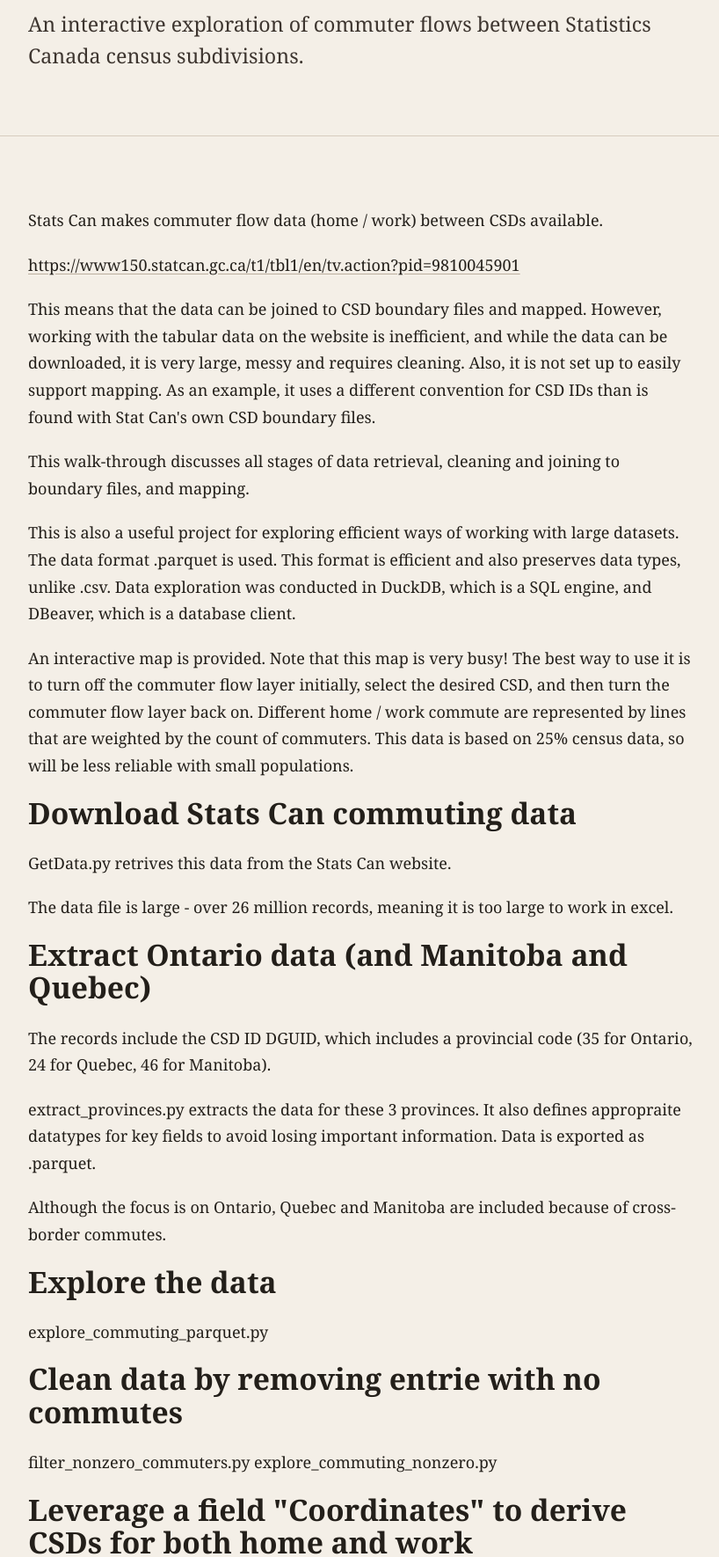
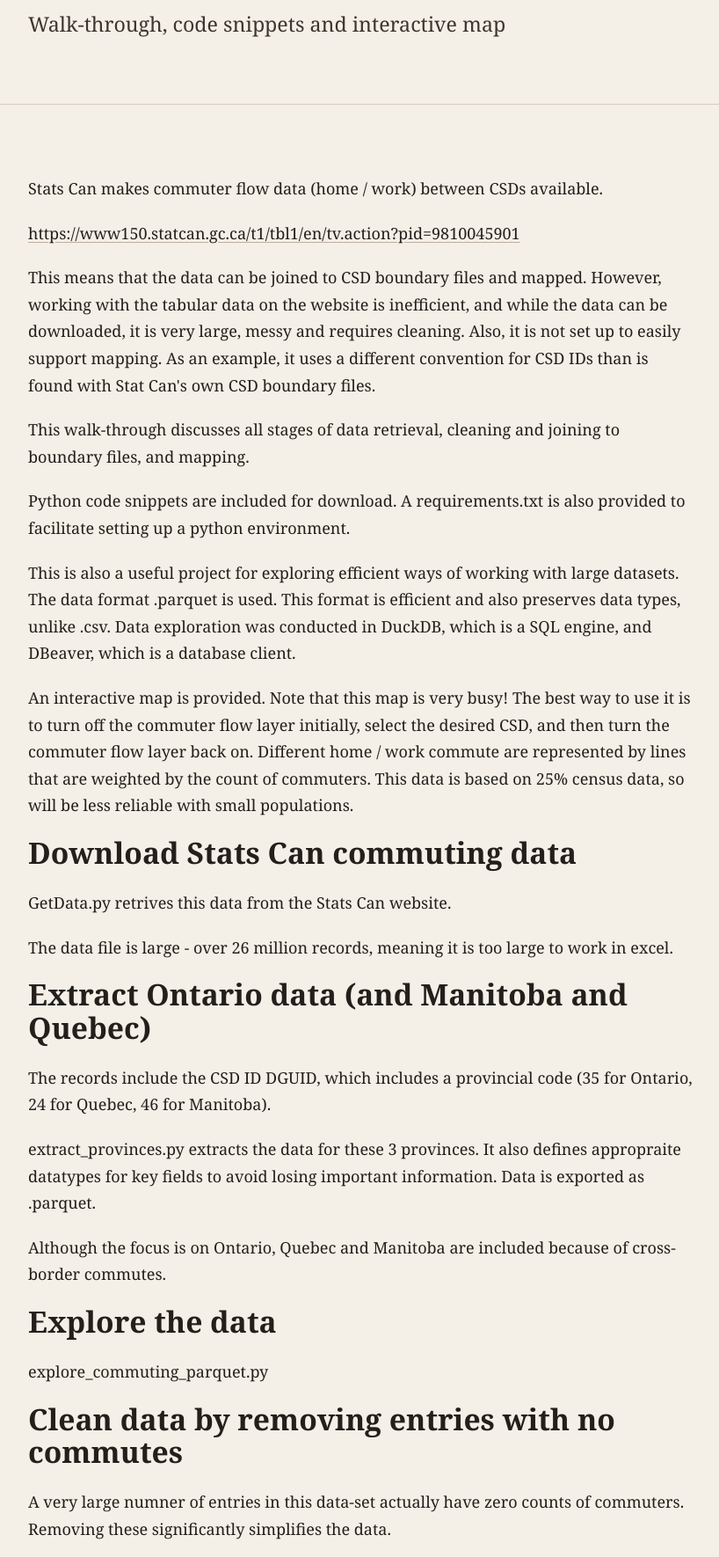
Before and after one commit to Colm51/Website_Pilot, an Eleventy site: page Text/OntarioCommuterFlows.md in a window 1280 px wide. Shown: the part 647-2417 px from the top of the page at 88% size, without its empty margins (228-1046 px from the left). Built offline with nearby package versions, Linux system fonts and the light colour scheme; Eleventy itself is replaced by a stand-in of ours; files that its build step writes are made by us from their sources; no server answers.

Commit message:
added requirements

```diff
--- a/Text/OntarioCommuterFlows.md
+++ b/Text/OntarioCommuterFlows.md
@@ -17,6 +17,8 @@ Stats Can makes commuter flow data (home / work) between CSDs available.
 This means that the data can be joined to CSD boundary files and mapped. However, working with the tabular data on the website is inefficient, and while the data can be downloaded, it is very large, messy and requires cleaning. Also, it is not set up to easily support mapping. As an example, it uses a different convention for CSD IDs than is found with Stat Can's own CSD boundary files.
 
 This walk-through discusses all stages of data retrieval, cleaning and joining to boundary files, and mapping.
+
+Python code snippets are included for download. A requirements.txt is also provided to facilitate setting up a python environment.
 
 This is also a useful project for exploring efficient ways of working with large datasets. The data format .parquet is used. This format is efficient and also preserves data types, unlike .csv.
 Data exploration was conducted in DuckDB, which is a SQL engine, and DBeaver, which is a database client.
@@ -42,7 +44,9 @@ Although the focus is on Ontario, Quebec and Manitoba are included because of cr
 
 explore_commuting_parquet.py
 
-## Clean data by removing entrie with no commutes
+## Clean data by removing entries with no commutes
+
+A very large numner of entries in this data-set actually have zero counts of commuters. Removing these significantly simplifies the data.
 
 filter_nonzero_commuters.py
 explore_commuting_nonzero.py
--- a/_includes/layouts/commuter-flows-project.njk
+++ b/_includes/layouts/commuter-flows-project.njk
@@ -5,7 +5,7 @@ layout: layouts/base.njk
   <div class="measure">
     <p class="kicker">Ontario commuter data</p>
     <h1 id="page-title">{{ title }}</h1>
-    <p class="lede">An interactive exploration of commuter flows between Statistics Canada census subdivisions.</p>
+    <p class="lede">Walk-through, code snippets and interactive map</p>
   </div>
 </section>
 
@@ -38,6 +38,7 @@ layout: layouts/base.njk
       <li><a href="{{ '/projects/ontario-commuter-flows/scripts/explore_commuting_parquet.py' | htmlBaseUrl }}" download>explore_commuting_parquet.py</a></li>
       <li><a href="{{ '/projects/ontario-commuter-flows/scripts/extract_provinces.py' | htmlBaseUrl }}" download>extract_provinces.py</a></li>
       <li><a href="{{ '/projects/ontario-commuter-flows/scripts/filter_nonzero_commuters.py' | htmlBaseUrl }}" download>filter_nonzero_commuters.py</a></li>
+      <li><a href="{{ '/projects/ontario-commuter-flows/scripts/requirements.txt' | htmlBaseUrl }}" download>requirements.txt</a></li>
       <li><a href="{{ '/projects/ontario-commuter-flows/scripts/simplify_web_boundaries.py' | htmlBaseUrl }}" download>simplify_web_boundaries.py</a></li>
       <li><a href="{{ '/projects/ontario-commuter-flows/scripts/split_coordinates.py' | htmlBaseUrl }}" download>split_coordinates.py</a></li>
     </ul>
```
Also changed, not shown: Projects/OntarioCommuterFlows/scripts/requirements.txt (added, +45 -0 lines).
